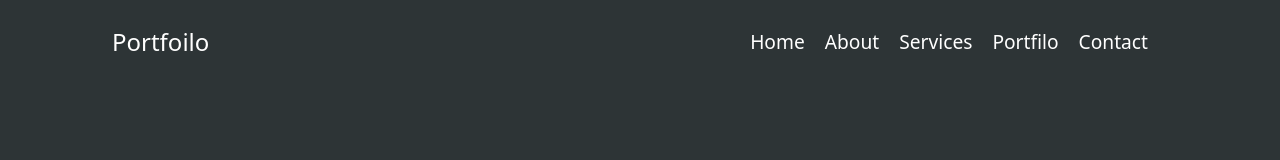
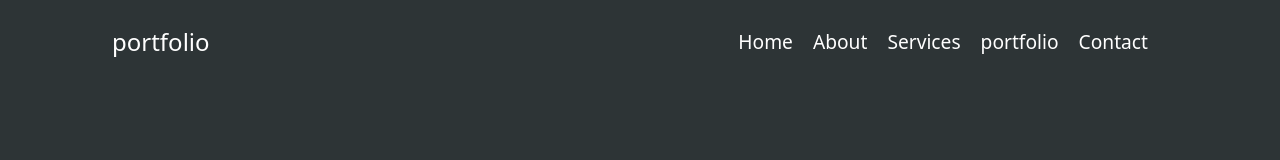
Before and after one commit to vickypatil1104/portfolio, a plain HTML site: page index.html in a window 1280 px wide. Shown: the top 160 px of the page. Drawn offline with nearby package versions, Linux system fonts and the light colour scheme.

Commit message:
initial commit

```diff
--- a/index.html
+++ b/index.html
@@ -8,7 +8,7 @@
   <link rel="stylesheet" href="./style.css">
   <script src="https://cdn.tailwindcss.com"></script>
   <script src="https://kit.fontawesome.com/72d40ad824.js" crossorigin="anonymous"></script>
-  <title>Portfoilo</title>
+  <title>portfolio</title>
 </head>
 
 <body>
@@ -21,12 +21,12 @@
           <path d="C:\Users\vaibhav\Downloads\d9b34220-a05b-47bb-acc6-41c024cdf99b.jpg"></path>
         </svg>
       </a> -->
-      <span>Portfoilo</span>
+      <span>portfolio</span>
       <nav class="md:ml-auto flex flex-wrap items-center text-base justify-center">
         <a class="mr-5 ">Home</a>
         <a class="mr-5 ">About</a>
         <a class="mr-5 ">Services</a>
-        <a class="mr-5 ">Portfilo</a>
+        <a class="mr-5 ">portfolio</a>
         <a class="mr-5 ">Contact</a>
       </nav>
       <path d="M5 12h14M12 5l7 7-7 7"></path>
```
